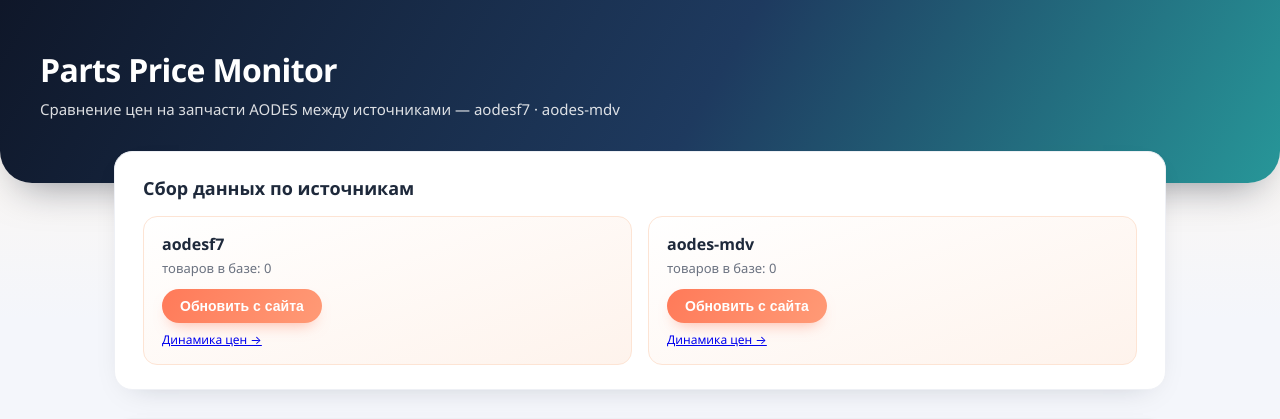
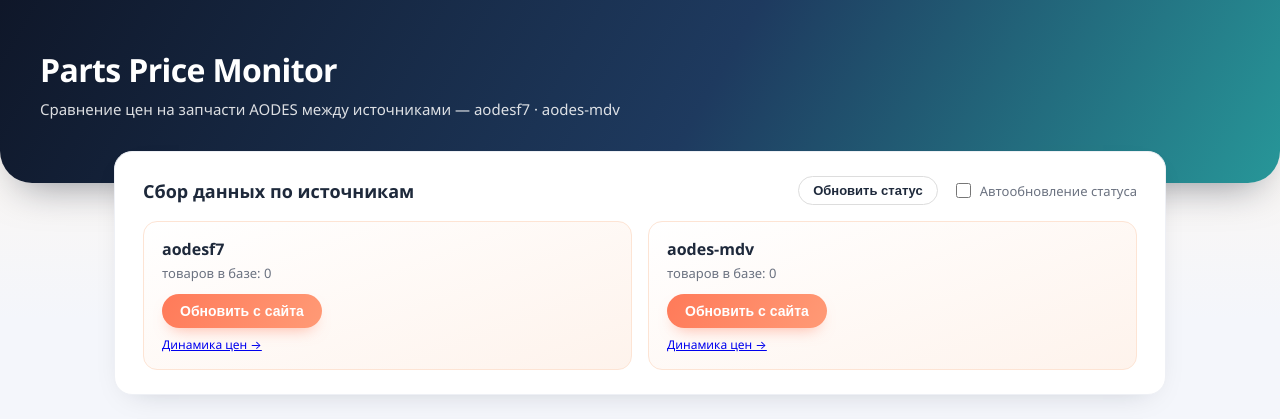
Before and after one commit to vladilslavandrosov-prog/job-4, a FastAPI app: page / in a window 1280 px wide. Shown: the top 419 px of the page. Run offline with FastAPI, Linux system fonts and the light colour scheme; data that the repository does not hold is empty.

Commit message:
Сделать опрос статуса сбора ручным по умолчанию, автообновление — опцией
Раньше страница сама перезагружалась каждые 3с при активном сборе.
Теперь по умолчанию статус проверяется только по кнопке «Обновить статус»;
чекбокс «Автообновление статуса» включает прежнее поведение (опрос раз в
3с + авто-reload по завершении), выбор запоминается в localStorage.

```diff
--- a/src/parts_monitor/web/templates/dashboard.html
+++ b/src/parts_monitor/web/templates/dashboard.html
@@ -50,6 +50,23 @@
       font-size: 18px;
       color: var(--navy);
     }
+    .panel-header {
+      display: flex; align-items: center; justify-content: space-between;
+      flex-wrap: wrap; gap: 8px; margin-bottom: 16px;
+    }
+    .panel-header h2 { margin: 0; }
+    .panel-controls { display: flex; align-items: center; gap: 14px; }
+    .toggle {
+      display: flex; align-items: center; gap: 6px;
+      font-size: 13px; color: var(--muted); cursor: pointer; user-select: none;
+    }
+    .toggle input { accent-color: var(--accent); width: 15px; height: 15px; cursor: pointer; }
+    .btn-ghost {
+      cursor: pointer; border: 1px solid #ddd; border-radius: 999px;
+      padding: 6px 14px; font-size: 13px; font-weight: 600;
+      background: #fff; color: var(--navy);
+    }
+    .btn-ghost:hover { background: #f4f6fb; }
 
     .sources { display: flex; gap: 16px; flex-wrap: wrap; }
     .source-card {
@@ -136,7 +153,16 @@
 
   <div class="container">
     <section class="panel">
+      <div class="panel-header">
         <h2>Сбор данных по источникам</h2>
+        <div class="panel-controls">
+          <button type="button" id="refresh-status-btn" class="btn-ghost">Обновить статус</button>
+          <label class="toggle">
+            <input type="checkbox" id="auto-refresh-toggle">
+            Автообновление статуса
+          </label>
+        </div>
+      </div>
       <div class="sources">
         {% for src in sources %}
         {% set status = collect_status.get(src.name, 'idle') %}
@@ -230,13 +256,14 @@
   </div>
 
   <script>
-    // Опрашиваем статус источников, у которых сбор сейчас идёт, и
-    // перезагружаем страницу, когда он завершится — без ручного F5.
+    // Проверка статуса источников, у которых сейчас идёт сбор. По умолчанию
+    // только вручную (кнопка «Обновить статус»); автообновление — опция,
+    // включается чекбоксом и запоминается в браузере.
     const runningCards = Array.from(document.querySelectorAll('.source-card'))
       .filter(card => card.querySelector('.progress'));
 
-    if (runningCards.length > 0) {
-      const poll = async () => {
+    const checkStatusOnce = async () => {
+      if (runningCards.length === 0) return;
       let anyStillRunning = false;
       for (const card of runningCards) {
         const source = card.dataset.source;
@@ -253,11 +280,48 @@
           anyStillRunning = true;
         }
       }
-        if (anyStillRunning) {
-          setTimeout(poll, 3000);
+      return anyStillRunning;
+    };
+
+    const refreshBtn = document.getElementById('refresh-status-btn');
+    if (refreshBtn) {
+      refreshBtn.addEventListener('click', () => checkStatusOnce());
+    }
+
+    const AUTO_REFRESH_KEY = 'partsMonitorAutoRefresh';
+    const autoToggle = document.getElementById('auto-refresh-toggle');
+    let autoTimer = null;
+
+    const stopAutoRefresh = () => {
+      if (autoTimer) {
+        clearTimeout(autoTimer);
+        autoTimer = null;
       }
     };
-      setTimeout(poll, 3000);
+
+    const scheduleAutoRefresh = () => {
+      stopAutoRefresh();
+      autoTimer = setTimeout(async () => {
+        const stillRunning = await checkStatusOnce();
+        if (stillRunning && autoToggle.checked) {
+          scheduleAutoRefresh();
+        }
+      }, 3000);
+    };
+
+    if (autoToggle) {
+      autoToggle.checked = localStorage.getItem(AUTO_REFRESH_KEY) === '1';
+      if (autoToggle.checked && runningCards.length > 0) {
+        scheduleAutoRefresh();
+      }
+      autoToggle.addEventListener('change', () => {
+        localStorage.setItem(AUTO_REFRESH_KEY, autoToggle.checked ? '1' : '0');
+        if (autoToggle.checked) {
+          scheduleAutoRefresh();
+        } else {
+          stopAutoRefresh();
+        }
+      });
     }
   </script>
 </body>
```
Lines whose indentation alone changed are shown as unchanged.
